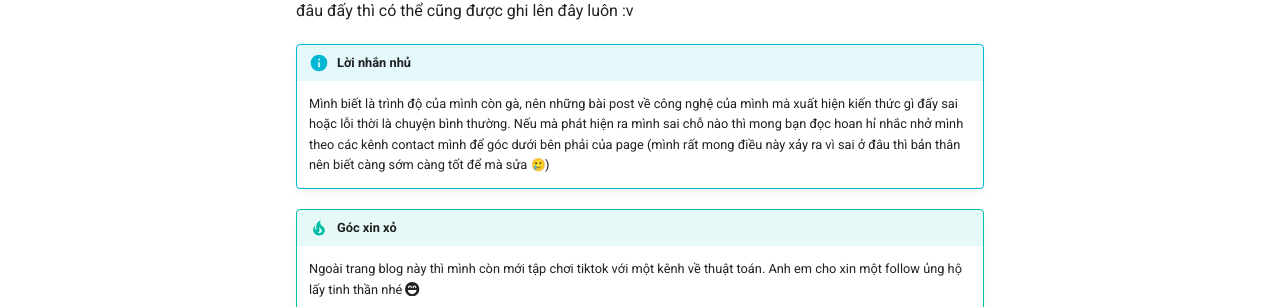
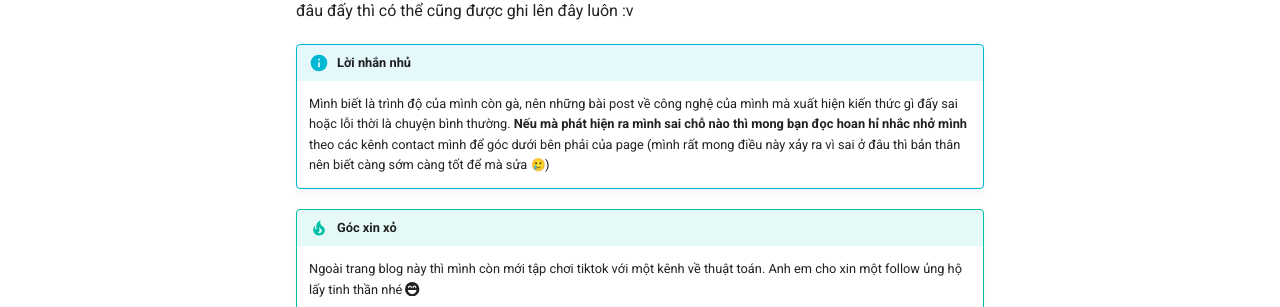
Before and after one commit to duy07t1k23cht/notebook, an MkDocs documentation site: the page built from docs/index.md, in a window 1280 px wide and 944 px high. Shown: the part 399-706 px from the top of the window. Built offline with MkDocs 1.6.1 and Material for MkDocs 9.7.7, drawn with Linux system fonts in a browser that asks for light colours; emoji names are drawn with the system emoji font; comment, search, counter and statistics services are not loaded.

Commit message:
Some change

```diff
--- a/docs/index.md
+++ b/docs/index.md
@@ -6,7 +6,7 @@ Ngoài ra những thứ linh tinh như cảm nhận của bản thân mình sau
 
 !!! info "Lời nhắn nhủ"
 
-    Mình biết là trình độ của mình còn gà, nên những bài post về công nghệ của mình mà xuất hiện kiến thức gì đấy sai hoặc lỗi thời là chuyện bình thường. Nếu mà phát hiện ra mình sai chỗ nào thì mong bạn đọc hoan hỉ nhắc nhở mình theo các kênh contact mình để góc dưới bên phải của page (mình rất mong điều này xảy ra vì sai ở đâu thì bản thân nên biết càng sớm càng tốt để mà sửa :smiling_face_with_tear:)
+    Mình biết là trình độ của mình còn gà, nên những bài post về công nghệ của mình mà xuất hiện kiến thức gì đấy sai hoặc lỗi thời là chuyện bình thường. **Nếu mà phát hiện ra mình sai chỗ nào thì mong bạn đọc hoan hỉ nhắc nhở mình** theo các kênh contact mình để góc dưới bên phải của page (mình rất mong điều này xảy ra vì sai ở đâu thì bản thân nên biết càng sớm càng tốt để mà sửa :smiling_face_with_tear:)
 
 !!! tip "Góc xin xỏ"
 
```
